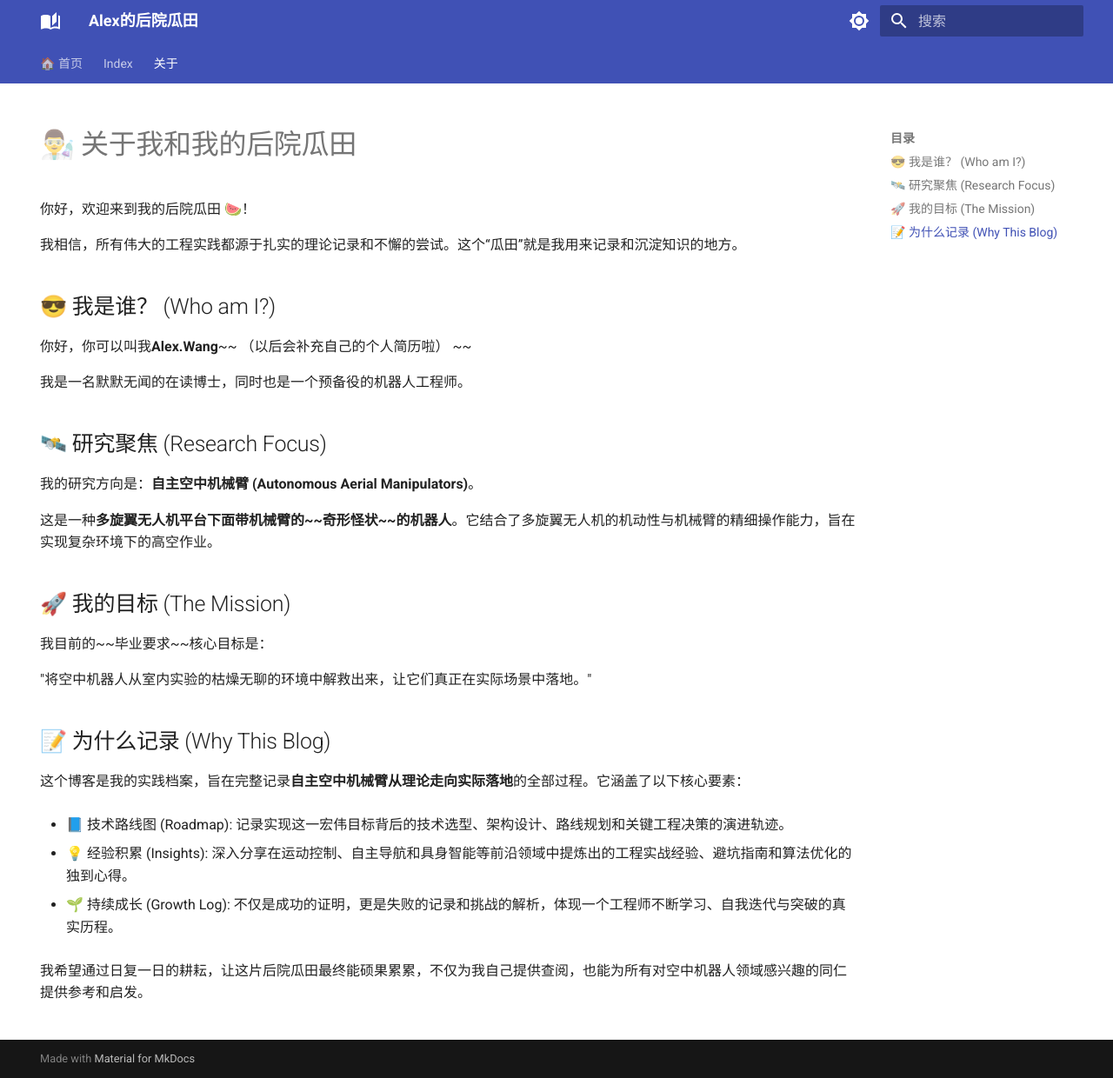
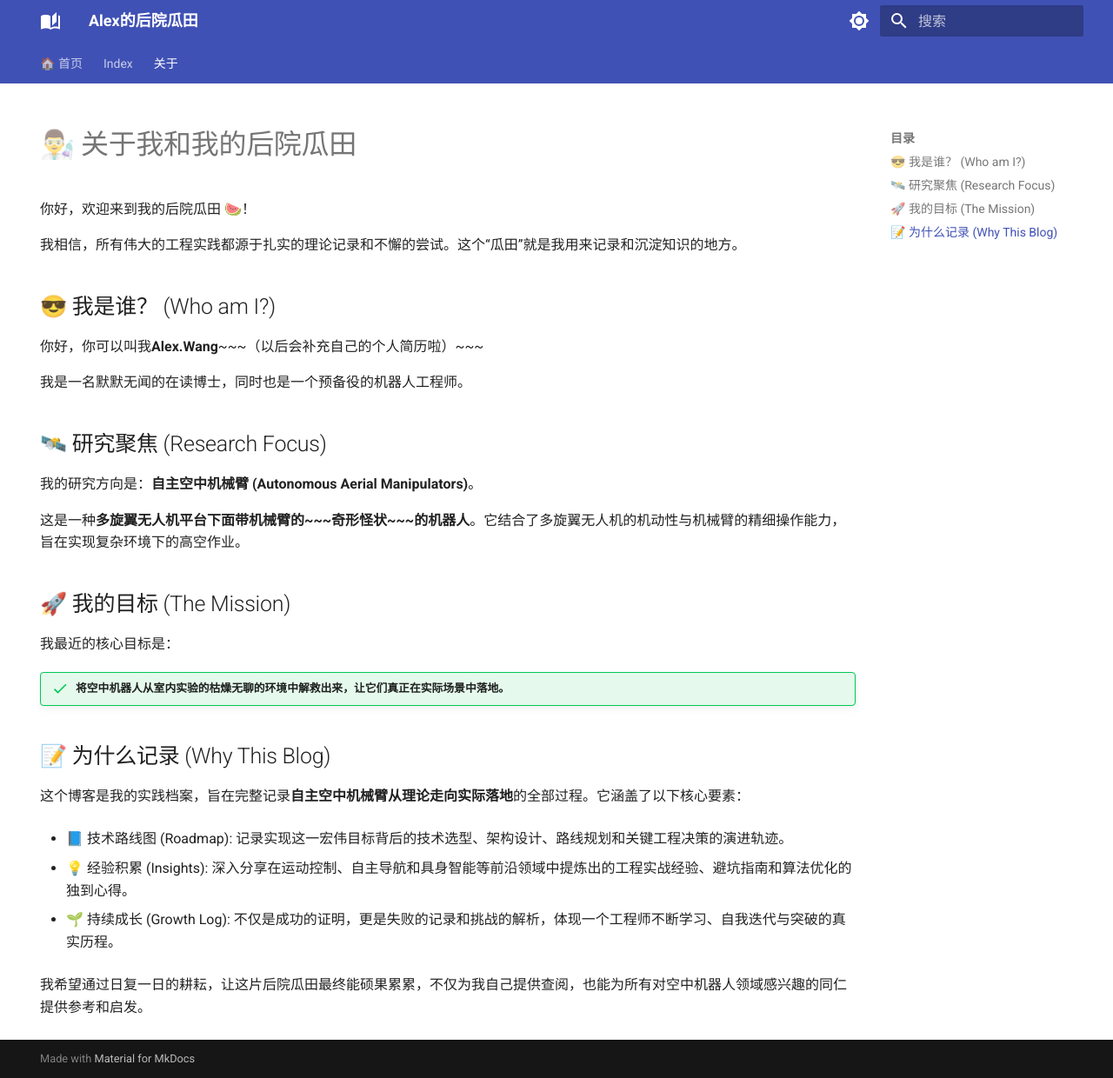
Before and after one commit to Alex-WangHT/Alex-Blog, an MkDocs documentation site: the page built from docs/about.md, in a window 1280 px wide and 1240 px high. Shown: the whole window at 87% size. Built offline with MkDocs 1.6.1 and Material for MkDocs 9.7.7, drawn with Linux system fonts in a browser that asks for light colours.

```diff
--- a/docs/about.md
+++ b/docs/about.md
@@ -2,25 +2,24 @@
 hide:
   - navigation  # 隐藏左侧导航栏
 ---
-
 # 👨‍🔬 关于我和我的后院瓜田
 你好，欢迎来到我的后院瓜田 🍉！
 
 我相信，所有伟大的工程实践都源于扎实的理论记录和不懈的尝试。这个“瓜田”就是我用来记录和沉淀知识的地方。
 
 ## 😎 我是谁？ (Who am I?)
-你好，你可以叫我**Alex.Wang**~~ （以后会补充自己的个人简历啦） ~~
+你好，你可以叫我**Alex.Wang**~~~（以后会补充自己的个人简历啦）~~~
 
 我是一名默默无闻的在读博士，同时也是一个预备役的机器人工程师。
 ## 🛰️ 研究聚焦 (Research Focus)
 我的研究方向是：**自主空中机械臂 (Autonomous Aerial Manipulators)**。
 
-这是一种**多旋翼无人机平台下面带机械臂的~~奇形怪状~~的机器人**。它结合了多旋翼无人机的机动性与机械臂的精细操作能力，旨在实现复杂环境下的高空作业。
+这是一种**多旋翼无人机平台下面带机械臂的~~~奇形怪状~~~的机器人**。它结合了多旋翼无人机的机动性与机械臂的精细操作能力，旨在实现复杂环境下的高空作业。
 
 ## 🚀 我的目标 (The Mission)
-我目前的~~毕业要求~~核心目标是：
+我最近的核心目标是：
 
-"将空中机器人从室内实验的枯燥无聊的环境中解救出来，让它们真正在实际场景中落地。"
+!!! success "将空中机器人从室内实验的枯燥无聊的环境中解救出来，让它们真正在实际场景中落地。"
 ## 📝 为什么记录 (Why This Blog)
 这个博客是我的实践档案，旨在完整记录**自主空中机械臂从理论走向实际落地**的全部过程。它涵盖了以下核心要素：
 
```
Also changed, not shown: README.md (+0 -24 lines).
